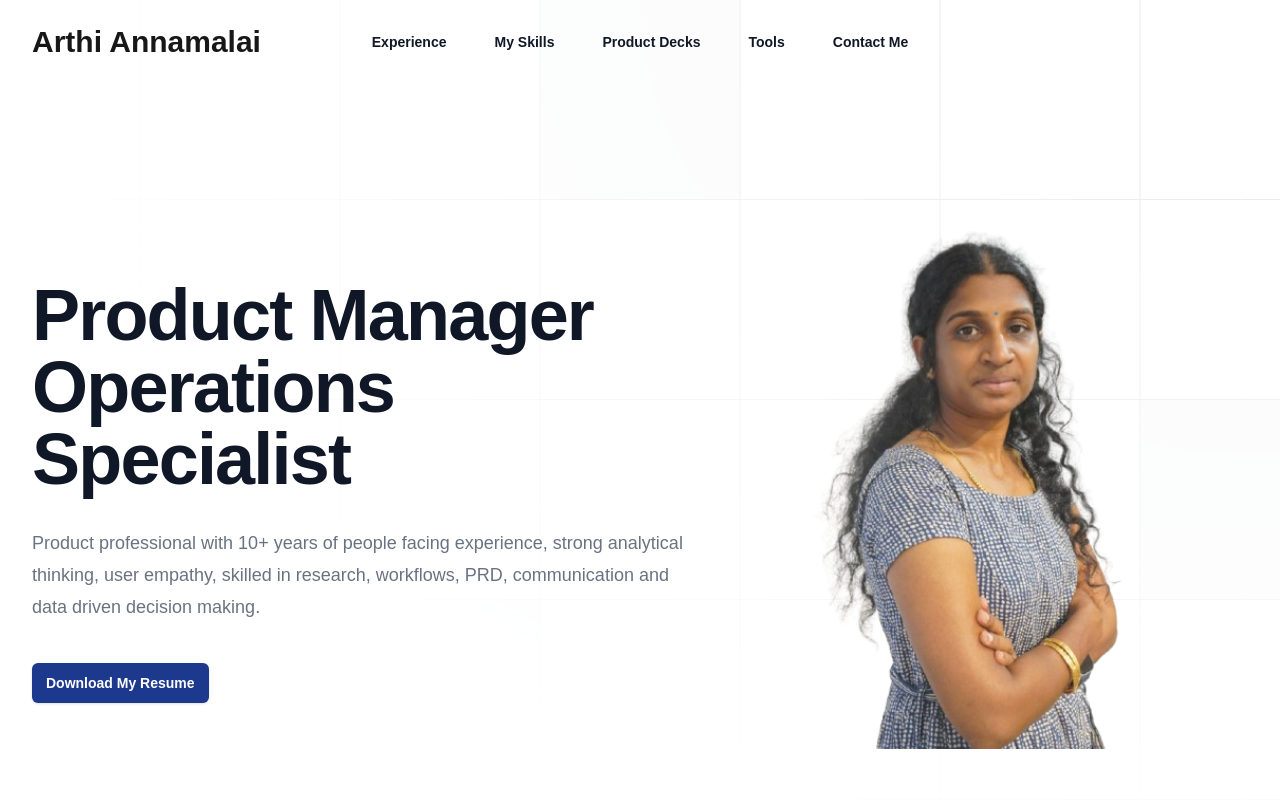
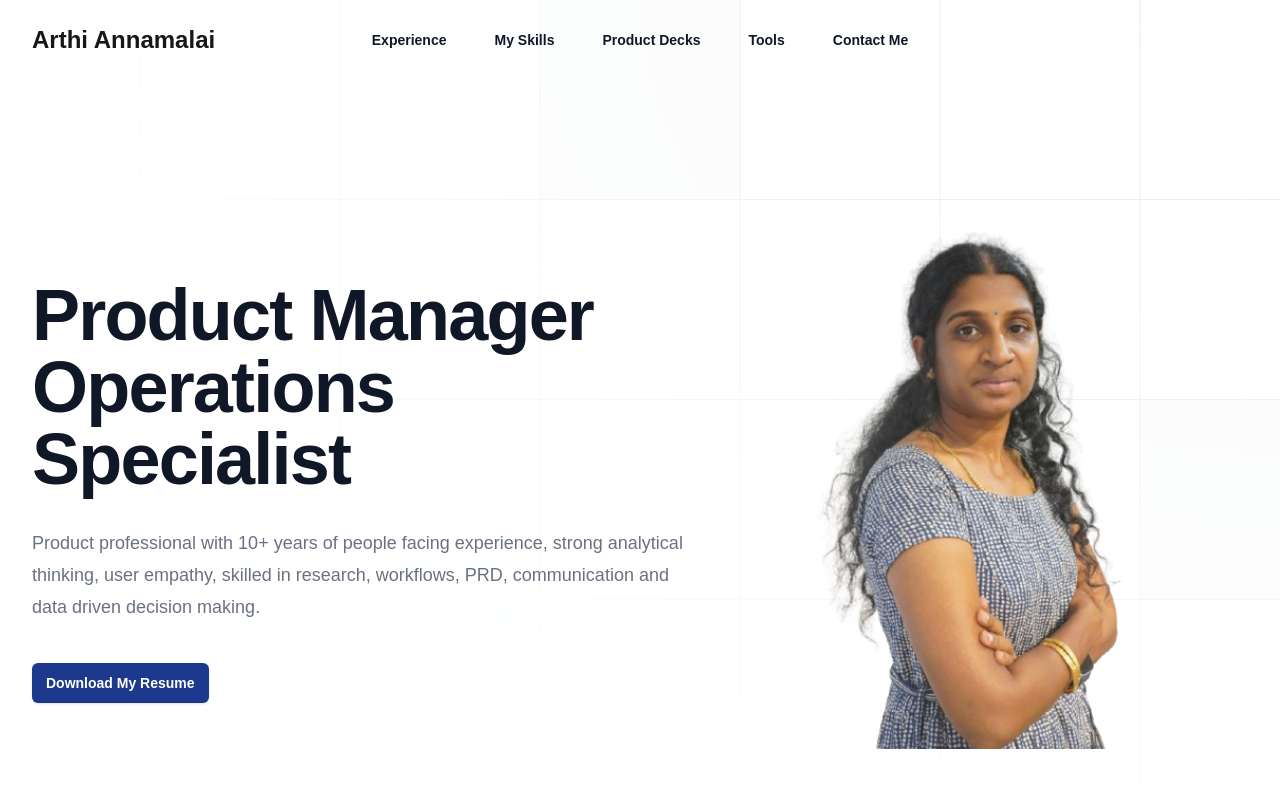
Before and after one commit to writetoarthi/arthiportfolio, a Next.js app: page / in a window 1280 px wide. Shown: the top 800 px of the page. Built offline with nearby package versions, Linux system fonts and the light colour scheme.

Commit message:
6th after adding new resume and sk

```diff
--- a/src/app/component/hero.tsx
+++ b/src/app/component/hero.tsx
@@ -22,7 +22,7 @@ export default function Example() {
       <header className="absolute inset-x-0 top-0 z-50">
         <nav aria-label="Global" className="flex items-center justify-between p-6 lg:px-8">
           <div className="flex lg:flex-1">
-         <h3 className="text-pretty text-3xl font-bold"> Arthi Annamalai </h3>
+         <h3 className="text-pretty text-2xl font-bold"> Arthi Annamalai </h3>
           </div>
           <div className="flex lg:hidden">
             <button
@@ -36,7 +36,7 @@ export default function Example() {
           </div>
           <div className="hidden lg:flex lg:gap-x-12">
             {navigation.map((item) => (
-              <a key={item.name} href={item.href} className="text-sm/6 font-semibold text-gray-900">
+              <a key={item.name} href={item.href} className="text-sm font-semibold text-gray-900">
                 {item.name}
               </a>
             ))}
```
